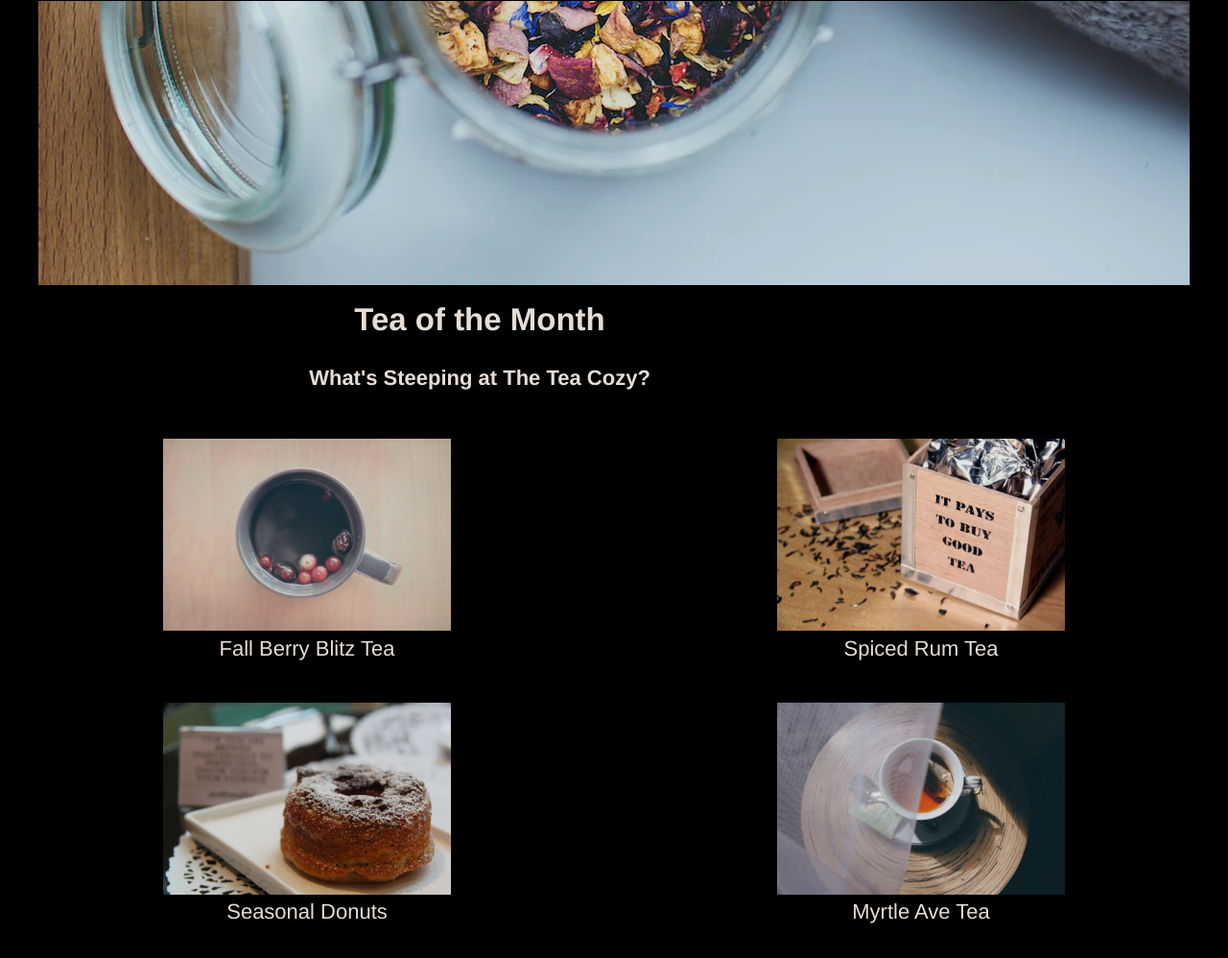
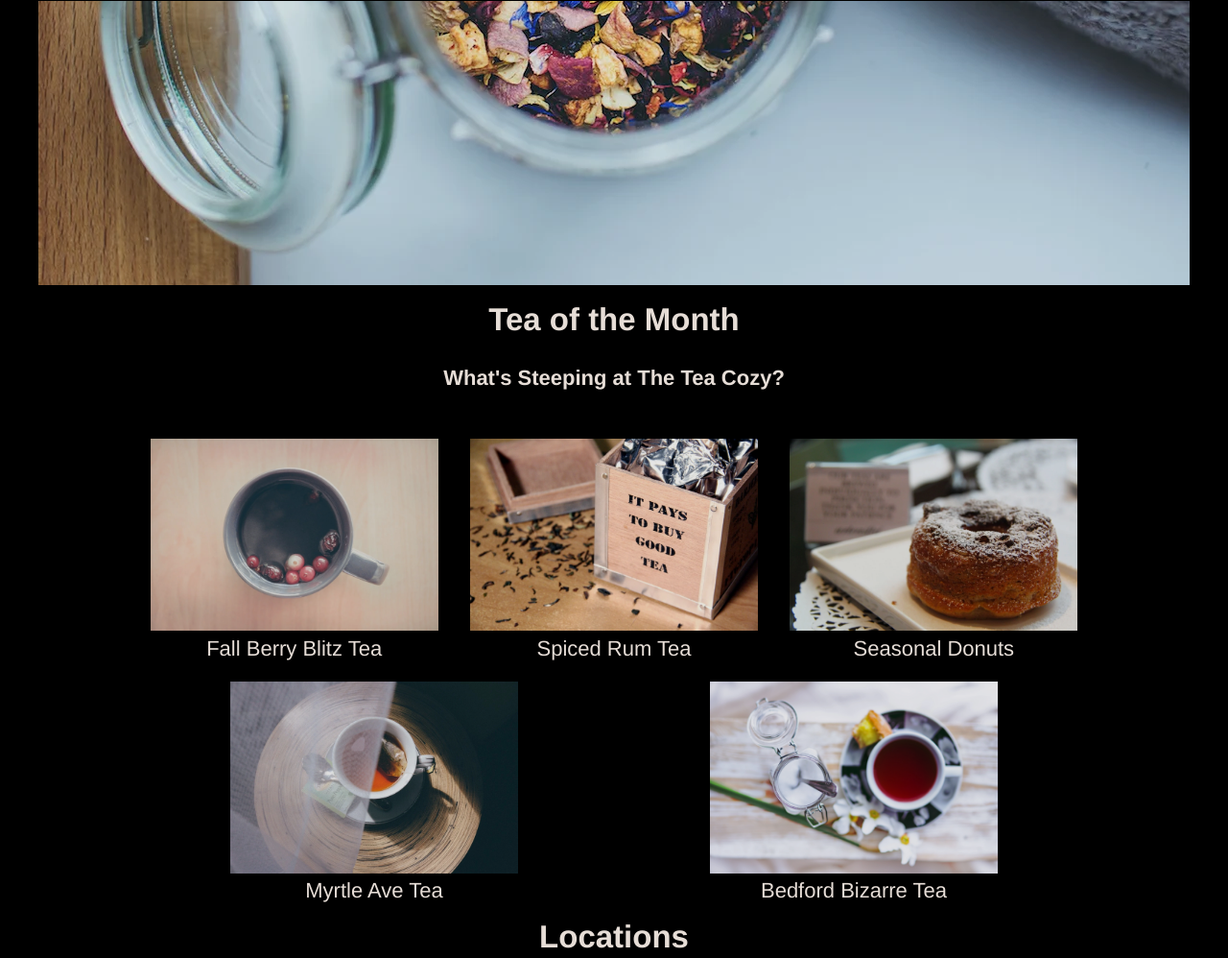
Before and after one commit to pbdevtech/Tea-Cozy, a plain HTML site: page index.html in a window 1280 px wide. Shown: the part 472-1470 px from the top of the page at 96% size. Drawn offline with nearby package versions, Linux system fonts and the light colour scheme.

Commit message:
featured-tea section complete

```diff
--- a/CSS/styles.css
+++ b/CSS/styles.css
@@ -10,6 +10,10 @@
 /*====================================  1. Global Styles ======================================*/
 * {
     box-sizing: border-box;
+  }
+
+  figure {
+    margin: auto;
   }
 
 
@@ -41,7 +45,9 @@ a {
 .contact,
 .footer,
 .container
-.mission-container {
+.mission-container,
+.tea-container,
+.mission-hero {
   display: flex;
 }
 
@@ -95,12 +101,10 @@ header.main-header {
 /*navigation*/
 
 .main-nav {
-
   align-items: flex-end;
   justify-content: space-between;
   gap: 10px;
   margin-right: 10px;
-
 }
 
 
@@ -115,41 +119,36 @@ header.main-header {
 
 /*  mission container */
 .mission-hero {
-
+  width: 1200px;
+  margin: auto;
   justify-content: center;
   background-image: url("../Pictures/img-mission-background.webp");
   background-color: black;
   height: 700px;
   background-position: center;
-  /*background-size: cover;*/
   background-repeat: no-repeat;
 }
 
 .mission-hero {
-  display: flex;
   align-items: center;
   justify-content: center;
-
 }
 
 /* Featured Tea Container*/
 
-.featured-container {
-  display: flex;
+.featured-tea-container {
+  width: 1000px;
+  margin: auto;
+}
+
+.tea-container {
   flex-wrap: wrap;
 }
 
-.featured-container > * {
-  flex: 1 1 33%;
-}
+.tea-container > * {
+  flex: 1 1 30%;
+  margin-top: 1em;
 
-.featured-tea-header {
-  width: 1000px;
 }
 
 /*location container*/
-.locations-container {
-  display: flex;
-  flex-direction: row;
-
-}
--- a/index.html
+++ b/index.html
@@ -31,13 +31,14 @@
 
     <!-- Featured Section/Main Content-->
 
-    <section id="featured-tea featured-tea-container">
+    <section id="featured-tea" class="featured-tea-container">
+
         <div class="featured-tea-header">
             <h2>Tea of the Month</h2>
             <h4>What's Steeping at The Tea Cozy?</h4>
         </div>
 
-        <div class="featured-container">
+        <div class="tea-container">
             <figure class="featured-tea-1">
                 <img class="teas" src="Pictures/img-berryblitz.webp" alt="picture of berry blitz tea">
                 <figcaption>Fall Berry Blitz Tea</figcaption>
```
